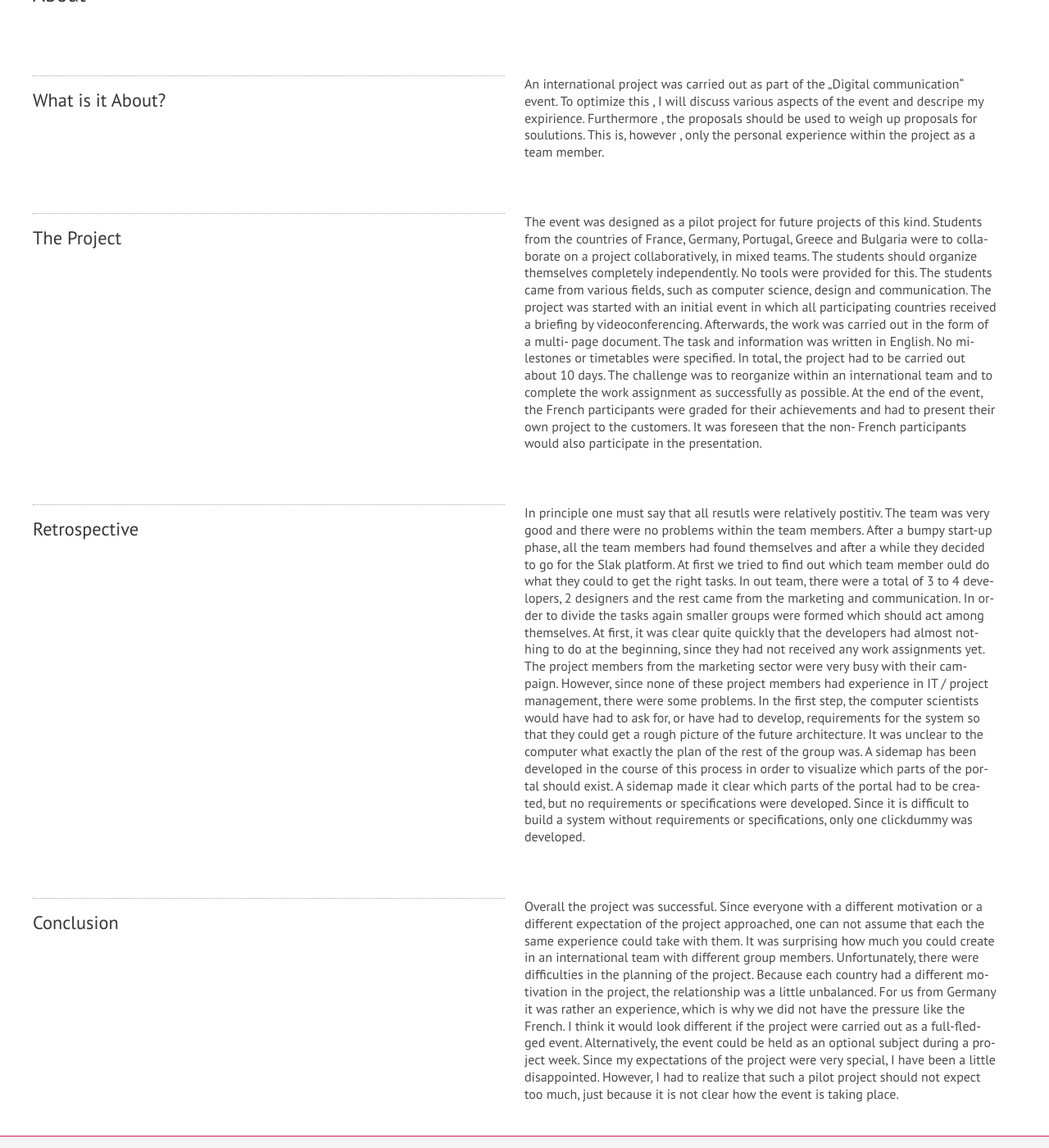
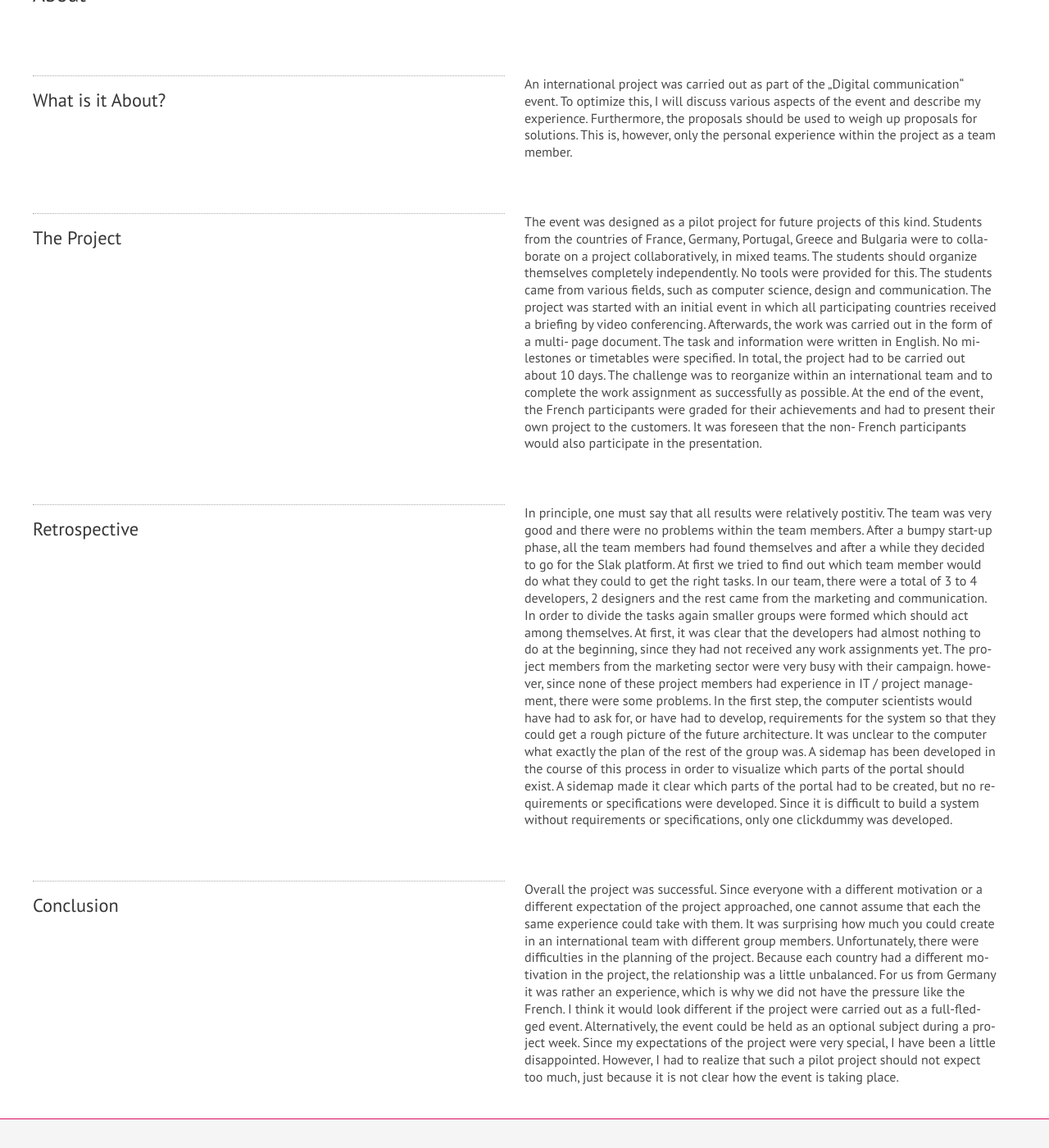
Before and after one commit to th-koeln/wpf_dig_kom, a Jekyll site: the page built from index.md, in a window 1280 px wide and 1400 px high, scrolled down 235 px. Shown: the whole window at 82% size. Built offline with Jekyll 4.4.1, drawn with Linux system fonts in a browser that asks for light colours; nearby versions of some CDN libraries.

Commit message:
Update index.md

```diff
--- a/index.md
+++ b/index.md
@@ -6,17 +6,14 @@
 
 ## What is it About?
 
-An international project was carried out as part of the „Digital communication“ event. To optimize this , I will discuss various aspects of the event and descripe my expirience. Furthermore , the proposals should be used to weigh up proposals for soulutions. This is, however , only the personal experience within the project as a team member.
+An international project was carried out as part of the „Digital communication“ event. To optimize this, I will discuss various aspects of the event and describe my experience. Furthermore, the proposals should be used to weigh up proposals for solutions. This is, however, only the personal experience within the project as a team member.
 
 ## The Project
 
 The event was designed as a pilot project for future projects of this kind. Students from the countries
 of France, Germany, Portugal, Greece and Bulgaria were to collaborate on a project collaboratively, in
 mixed teams. The students should organize themselves completely independently. No tools were
-provided for this. The students came from various fields, such as computer science, design and
-communication. The project was started with an initial event in which all participating countries
-received a briefing by videoconferencing. Afterwards, the work was carried out in the form of a multi-
-page document. The task and information was written in English.
+provided for this. The students came from various fields, such as computer science, design and communication. The project was started with an initial event in which all participating countries received a briefing by video conferencing. Afterwards, the work was carried out in the form of a multi- page document. The task and information were written in English.
 No milestones or timetables were specified. In total, the project had to be carried out about 10 days.
 The challenge was to reorganize within an international team and to complete the work assignment
 as successfully as possible. At the end of the event, the French participants were graded for their
@@ -25,28 +22,17 @@
 
 ## Retrospective
 
-In principle one must say that all resutls were relatively postitiv. The team was very good and there
-were no problems within the team members. After a bumpy start-up phase, all the team members
-had found themselves and after a while they decided to go for the Slak platform. At first we tried to
-find out which team member ould do what they could to get the right tasks. In out team, there were
+In principle, one must say that all results were relatively postitiv. The team was very good and there were no problems within the team members. After a bumpy start-up phase, all the team members had found themselves and after a while they decided to go for the Slak platform. At first we tried to find out which team member would do what they could to get the right tasks. In our team, there were
 a total of 3 to 4 developers, 2 designers and the rest came from the marketing and communication.
 In order to divide the tasks again smaller groups were formed which should act among themselves. At
-first, it was clear quite quickly that the developers had almost nothing to do at the beginning, since
-they had not received any work assignments yet. The project members from the marketing sector
-were very busy with their campaign. However, since none of these project members had experience
-in IT / project management, there were some problems. In the first step, the computer scientists
-would have had to ask for, or have had to develop, requirements for the system so that they could get
-a rough picture of the future architecture. It was unclear to the computer what exactly the plan of the
-rest of the group was. A sidemap has been developed in the course of this process in order to
-visualize which parts of the portal should exist. A sidemap made it clear which parts of the portal had
-to be created, but no requirements or specifications were developed. Since it is difficult to build a
-system without requirements or specifications, only one clickdummy was developed.
+first, it was clear that the developers had almost nothing to do at the beginning, since
+they had not received any work assignments yet. The project members from the marketing sector were very busy with their campaign. however, since none of these project members had experience in IT / project management, there were some problems. In the first step, the computer scientists would have had to ask for, or have had to develop, requirements for the system so that they could get a rough picture of the future architecture. It was unclear to the computer what exactly the plan of the rest of the group was. A sidemap has been developed in the course of this process in order to visualize which parts of the portal should exist. A sidemap made it clear which parts of the portal had to be created, but no requirements or specifications were developed. Since it is difficult to build a system without requirements or specifications, only one clickdummy was developed.
 
 
 ## Conclusion
 
 Overall the project was successful. Since everyone with a different motivation or a different
-expectation of the project approached, one can not assume that each the same experience could
+expectation of the project approached, one cannot assume that each the same experience could
 take with them. It was surprising how much you could create in an international team with different
 group members. Unfortunately, there were difficulties in the planning of the project. Because each
 country had a different motivation in the project, the relationship was a little unbalanced. For us from
```
